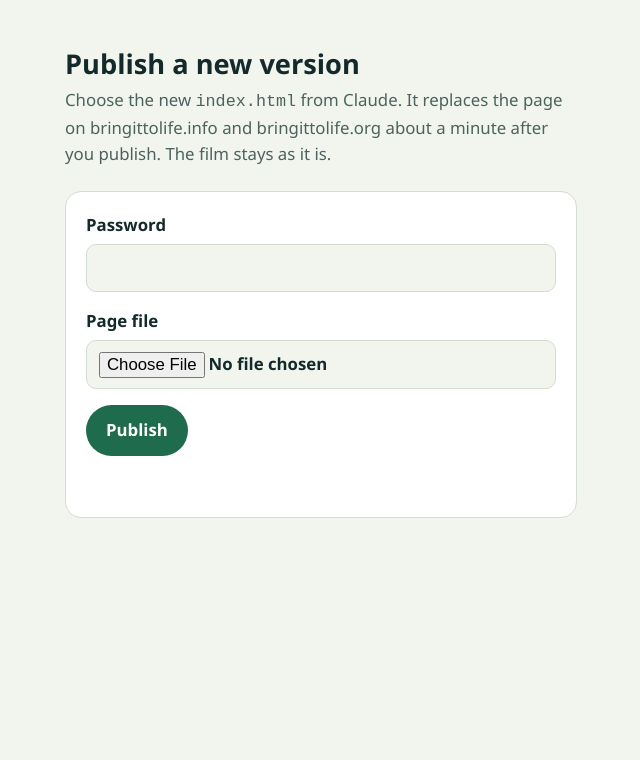
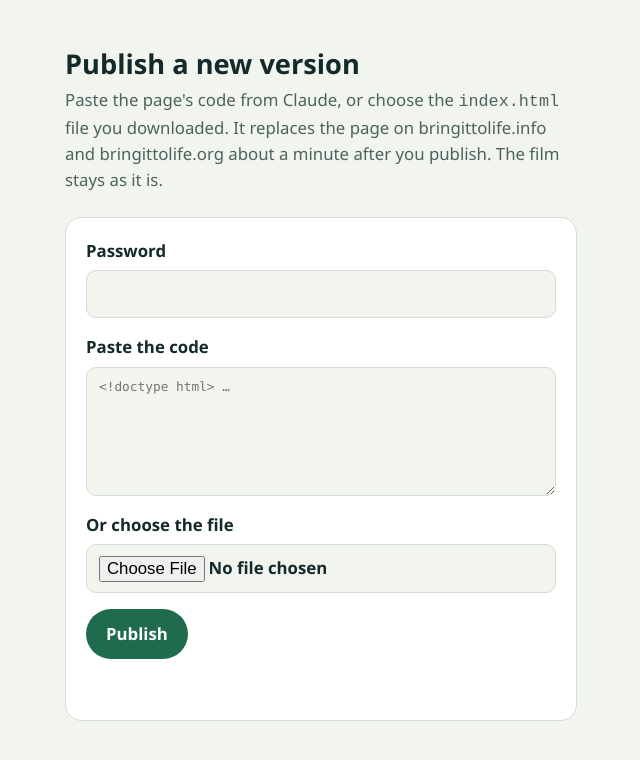
Before and after one commit to romantseg/bring-it-to-life, a plain HTML site: page publish/index.html in a window 1280 px wide. Shown: the whole page, without its empty margins (319-959 px from the left). Drawn offline with Linux system fonts and the light colour scheme.

Commit message:
feat: paste the page's code on the upload page, as well as choosing the file

```diff
--- a/publish/index.html
+++ b/publish/index.html
@@ -15,10 +15,11 @@ h1{font-size:1.7rem;line-height:1.15;margin:0 0 .5rem}
 p{margin:0 0 1rem;color:var(--muted)}
 form{background:var(--surface);border:1px solid var(--line);border-radius:16px;padding:20px;display:grid;gap:16px;margin-top:24px}
 label{display:grid;gap:6px;font-weight:600}
-input{font:inherit;color:inherit;background:var(--ground);border:1px solid var(--line);border-radius:10px;padding:10px 12px;width:100%}
+input,textarea{font:inherit;color:inherit;background:var(--ground);border:1px solid var(--line);border-radius:10px;padding:10px 12px;width:100%}
 button{font:inherit;font-weight:600;border:0;border-radius:999px;padding:12px 20px;background:var(--accent);color:var(--surface);cursor:pointer;justify-self:start}
 button:disabled{opacity:.6;cursor:wait}
 :focus-visible{outline:3px solid var(--accent);outline-offset:2px}
+textarea{font:.8rem/1.4 ui-monospace,Menlo,Consolas,monospace;resize:vertical}
 #status{margin:0;color:var(--ink);min-height:1.5em}
 #status.bad{color:var(--bad)}
 </style>
@@ -26,13 +27,16 @@ button:disabled{opacity:.6;cursor:wait}
 <body>
 <main>
   <h1>Publish a new version</h1>
-  <p>Choose the new <code>index.html</code> from Claude. It replaces the page on bringittolife.info and bringittolife.org about a minute after you publish. The film stays as it is.</p>
+  <p>Paste the page's code from Claude, or choose the <code>index.html</code> file you downloaded. It replaces the page on bringittolife.info and bringittolife.org about a minute after you publish. The film stays as it is.</p>
   <form id="form">
     <label>Password
       <input id="password" type="password" autocomplete="current-password" required>
     </label>
-    <label>Page file
-      <input id="file" type="file" accept=".html,.htm,text/html" required>
+    <label>Paste the code
+      <textarea id="code" rows="6" spellcheck="false" placeholder="&lt;!doctype html&gt; …"></textarea>
+    </label>
+    <label>Or choose the file
+      <input id="file" type="file" accept=".html,.htm,text/html">
     </label>
     <button id="go" type="submit">Publish</button>
     <p id="status" role="status" aria-live="polite"></p>
@@ -47,14 +51,15 @@ const say = (text, bad) => { status.textContent = text; status.className = bad ?
 form.addEventListener("submit", async (event) => {
   event.preventDefault();
   const file = document.getElementById("file").files[0];
-  if (!file) return;
+  const pasted = document.getElementById("code").value.trim();
+  if (!file && !pasted) return say("Paste the code or choose the file first.", true);
   go.disabled = true;
   say("Publishing…");
   try {
     const res = await fetch("/api/publish", {
       method: "POST",
       headers: { "Content-Type": "application/json" },
-      body: JSON.stringify({ password: document.getElementById("password").value, html: await file.text() }),
+      body: JSON.stringify({ password: document.getElementById("password").value, html: file ? await file.text() : pasted }),
     });
     const data = await res.json().catch(() => ({}));
     if (!res.ok) say(data.error || "Something went wrong. Try again in a minute.", true);
```
Also changed, not shown: 1 other file.
